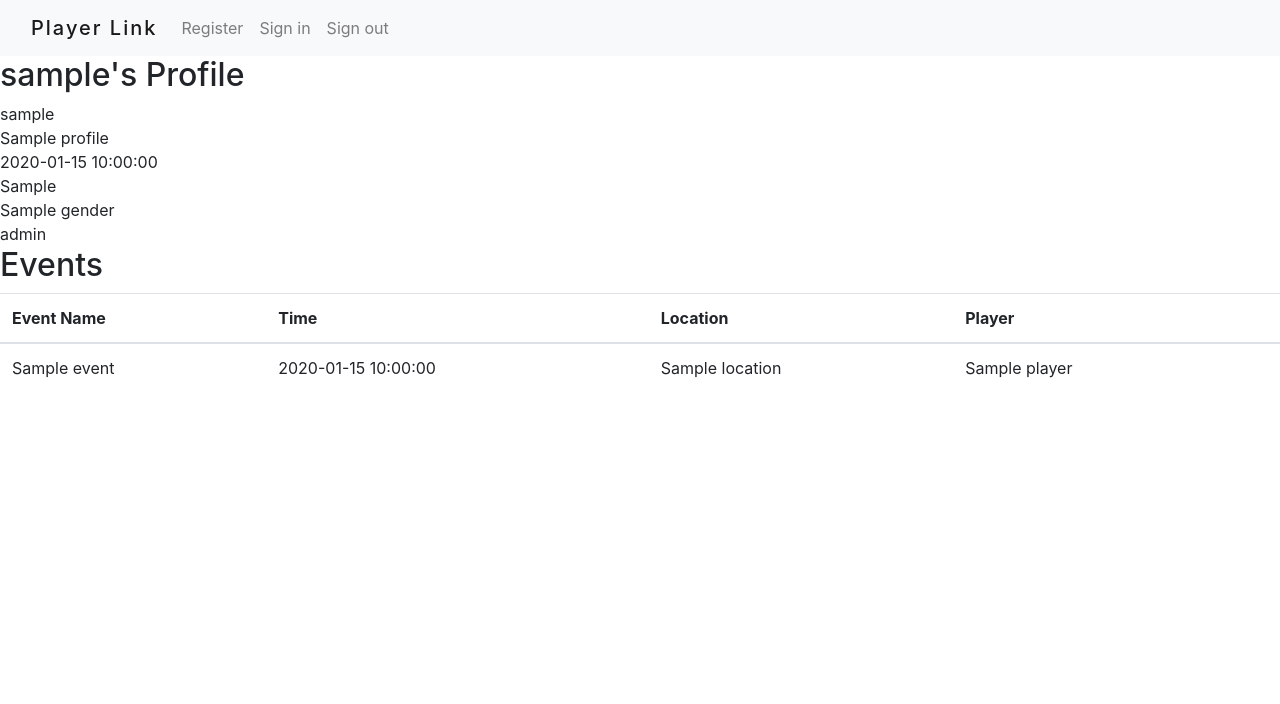
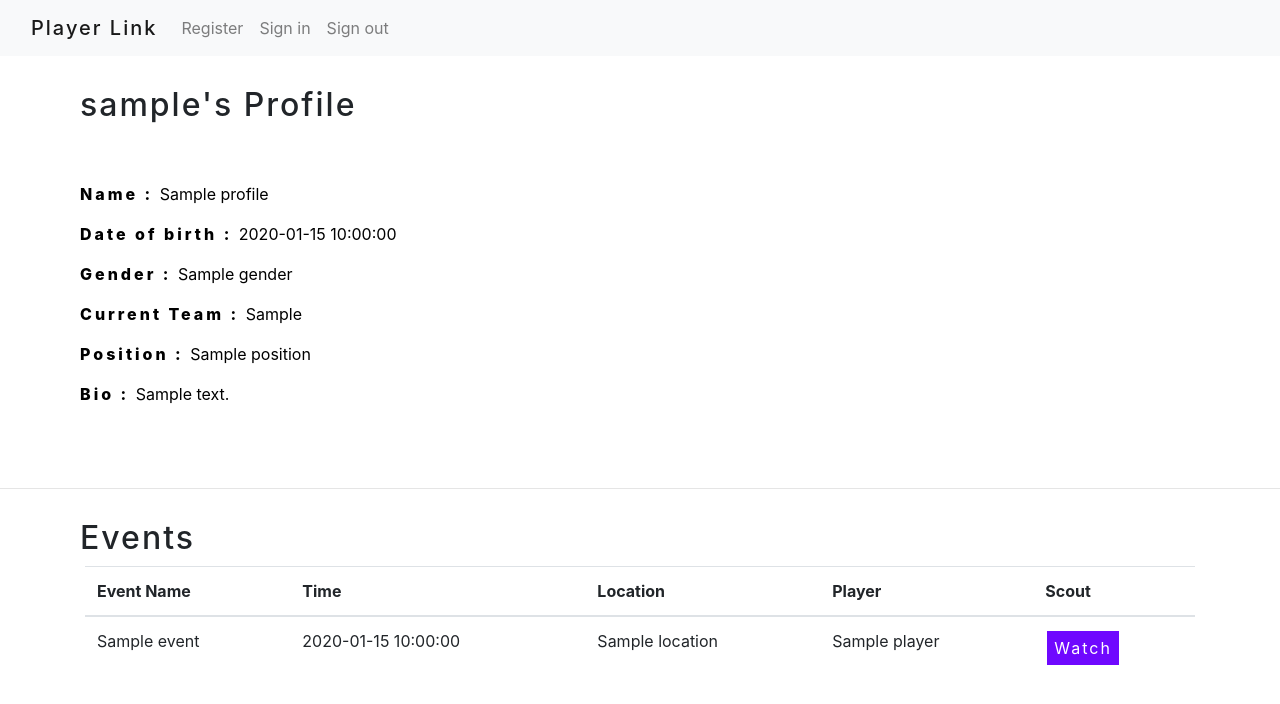
Before and after one commit to Code-Institute-Submissions/robertc181-player-link-, a Flask app: a page that uses templates/player-profile-display.html in a window 1280 px wide. Shown: the top 704 px of the page. Run offline with Flask 2, Linux system fonts and the light colour scheme; a database or web service that is not in the repository returns one stand-in record (values such as "Sample title"); some libraries are stand-ins or nearby versions.

Commit message:
Add styles to profile  info and events in player-profile-display.html

```diff
--- a/templates/player-profile-display.html
+++ b/templates/player-profile-display.html
@@ -1,19 +1,41 @@
 {% extends "base.html" %}
 {% block content %}
 
-<h2>{{ profile.user }}'s Profile</h2>
+<div class="container-fluid headingtop">
+        <div class="row">
+                <div class="col">
+                        <h2 class="title">{{ profile.user }}'s Profile</h2>
+                </div>
+        </div>
+</div>
 
-        {{ profile.user }}<br>
-        {{ profile.name }}<br>
-        {{ profile.DOB }}<br>
-        {{ profile.current_team }}<br>
-        {{ profile.gender }}<br>
-        {{ profile.user_type }}<br>
+        <div class="container-fluid profileentry">
+                <div class="row">
+                        <div class="col leftside">
+                                <p><span class="bold">Name : </span> {{ profile.name }}</p>
+                                <p><span class="bold">Date of birth :  </span> {{ profile.DOB }}</p>
+                                <p><span class="bold">Gender : </span> {{ profile.gender }}</p>
+                                <p><span class="bold">Current Team : </span> {{ profile.current_team }}</p>
+                                <p><span class="bold">Position : </span> {{ profile.position }}</p>
+                                <p><span class="bold">Bio : </span> {{ profile.bio }}</p>
+
+                        </div>
+                </div>
+        </div>
+<hr>
+
+<div class="container-fluid headingtop">
+        <div class="row">
+                <div class="col">
+                        <h2 class="title">Events</h2>
+                </div>
+        </div>
+</div>
 
 
-
-<h2>Events</h2>
-
+<div class="container">
+        <div class="row">
+                <div class="col">
                         <table class="table">
                                 <thead>
                                         <tr>
@@ -21,24 +43,37 @@
                                                 <th scope="col">Time</th>
                                                 <th scope="col">Location</th>
                                                 <th scope="col">Player</th>
-                        <th scope="col"></th>
+                                                <th scope="col">Scout</th>
                                         </tr>
                                 </thead>
                                 <tbody>
+                                        {% if events == [] %}
+                                        <div class="col">
+                                                <p>{{ profile.user }} has no events yet</p>
+                                        </div>
+                                        {% else %}
                                         {% for event in events %}
                                         <tr>
                                                 <td>{{ event["name"] }}</td>
                                                 <td>{{ event["time"] }}</td>
                                                 <td>{{ event["location"] }}</td>
                                                 <td>{{ event["player"] }}</td>
+                                                {% if event["scout"] %}
+                                                        <td>{{ event["scout"] }}</td>
+                                                {% endif %}
                                                 <td>
+                                                        <button class="bluebtn buttonsm "><a href="{{ url_for('watch_event', event_id=event._id)  }}">Watch</a></button>
 
                                                 </td>
 
                                         </tr>
                                         {% endfor %}
+                                        {% endif %}
                                 </tbody>
                         </table>
+                </div>
+        </div>
+</div>
 
 
 
```
Lines whose indentation alone changed are shown as unchanged.
